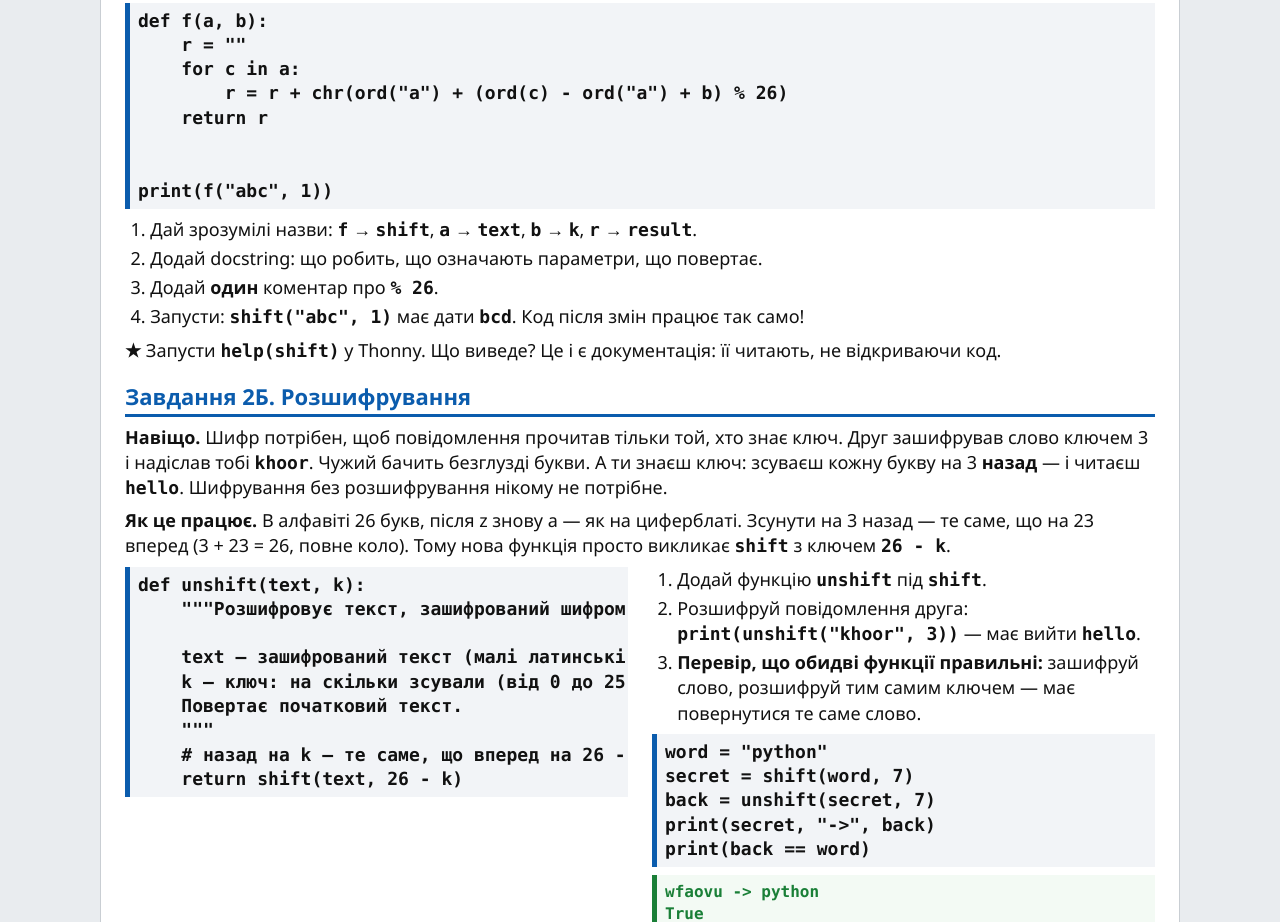
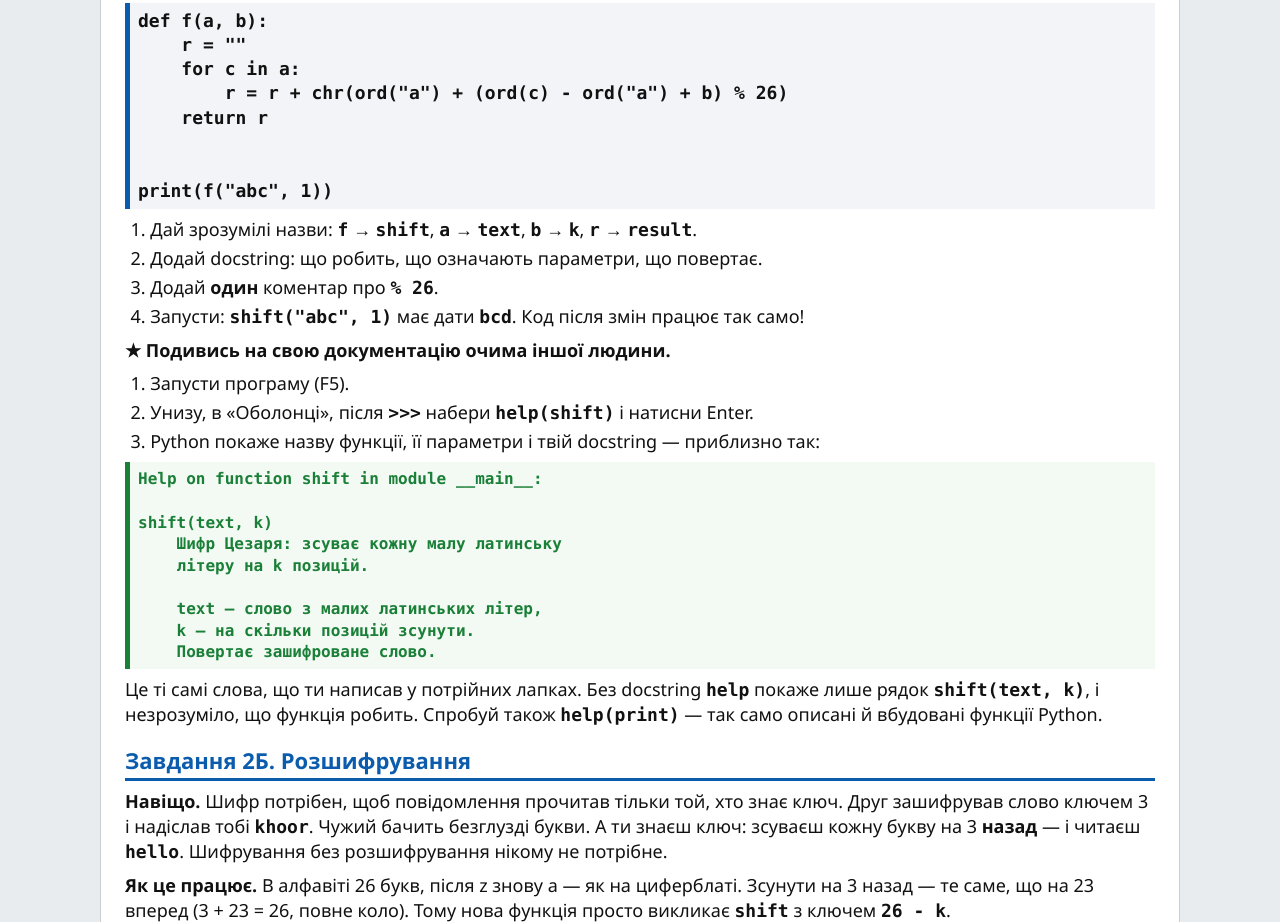
Before and after one commit to yuriihalas/it, a plain HTML site: page 9b-dokumentatsiia-python.html in a window 1280 px wide. Shown: the part 1878-2800 px from the top of the page. Drawn offline with Linux system fonts and the light colour scheme.

Commit message:
9-Б 19.11: пояснення, що таке help(shift), і покрокова ★ з очікуваним виводом

```diff
--- a/9b-dokumentatsiia-python.html
+++ b/9b-dokumentatsiia-python.html
@@ -90,7 +90,7 @@
         n = (ord(c) - ord(&quot;a&quot;) + k) % 26
         result = result + chr(ord(&quot;a&quot;) + n)
     return result</pre></div>
-      <div><p>Docstring — рядок у потрійних лапках <b>першим рядком</b> функції. Його показує <code>help(shift)</code>.</p><p>Коментар усередині пояснює <b>навіщо</b> <code>% 26</code> — це не видно з коду одразу.</p></div>
+      <div><p>Docstring — рядок у потрійних лапках <b>першим рядком</b> функції. Python запам'ятовує його як <b>опис функції</b>.</p><p>Команда <code>help(shift)</code> — «допомога про shift» — показує цей опис на екрані, а сам код не показує. Так програміст дізнається, що робить чужа функція, не читаючи її код. Як це спробувати — у Завданні 2, ★.</p><p>Коментар усередині пояснює <b>навіщо</b> <code>% 26</code> — це не видно з коду одразу.</p></div>
     </div>
   </section>
 
@@ -140,7 +140,22 @@ print(f(&quot;abc&quot;, 1))</pre>
         <li>Запусти: <code>shift("abc", 1)</code> має дати <code>bcd</code>. Код після змін працює так само!</li>
       </ol></div>
     </div>
-    <p><b>★</b> Запусти <code>help(shift)</code> у Thonny. Що виведе? Це і є документація: її читають, не відкриваючи код.</p>
+    <p><b>★ Подивись на свою документацію очима іншої людини.</b></p>
+    <ol>
+      <li>Запусти програму (F5).</li>
+      <li>Унизу, в «Оболонці», після <code>&gt;&gt;&gt;</code> набери <code>help(shift)</code> і натисни Enter.</li>
+      <li>Python покаже назву функції, її параметри і твій docstring — приблизно так:</li>
+    </ol>
+    <pre class="out">Help on function shift in module __main__:
+
+shift(text, k)
+    Шифр Цезаря: зсуває кожну малу латинську
+    літеру на k позицій.
+
+    text — слово з малих латинських літер,
+    k — на скільки позицій зсунути.
+    Повертає зашифроване слово.</pre>
+    <p>Це ті самі слова, що ти написав у потрійних лапках. Без docstring <code>help</code> покаже лише рядок <code>shift(text, k)</code>, і незрозуміло, що функція робить. Спробуй також <code>help(print)</code> — так само описані й вбудовані функції Python.</p>
   </section>
 
   <section>
```
